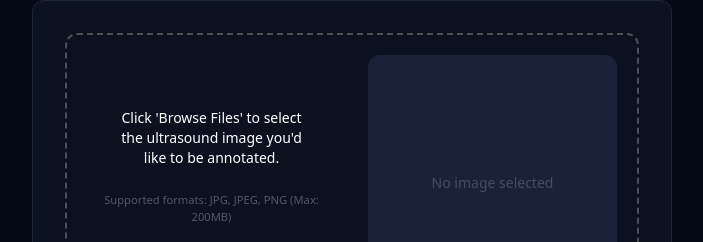
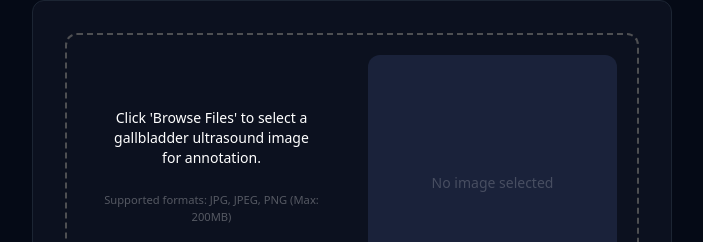
Before and after one commit to frnzgngbs/AGAD, a React (Vite) app: page / in a window 1280 px wide. Shown: the part 1082-1324 px from the top of the page, without its empty margins (288-991 px from the left). Built offline with nearby package versions, Linux system fonts and the light colour scheme.

Commit message:
Enhance file upload information

```diff
--- a/src/components/ImageUploader.tsx
+++ b/src/components/ImageUploader.tsx
@@ -22,8 +22,8 @@ const ImageUploader = () => {
 				{/* First div */}
 				<div className="w-full sm:w-full md:w-1/2 flex flex-col justify-center">
 					<p className="text-white text-center p-6 text-sm">
-						Click 'Browse Files' to select the ultrasound image
-						you'd like to be annotated.
+						Click 'Browse Files' to select a gallbladder ultrasound
+						image for annotation.
 					</p>
 					<p className="text-white/30 text-[0.7rem] text-center mb-5">
 						Supported formats: JPG, JPEG, PNG (Max: 200MB)
```
